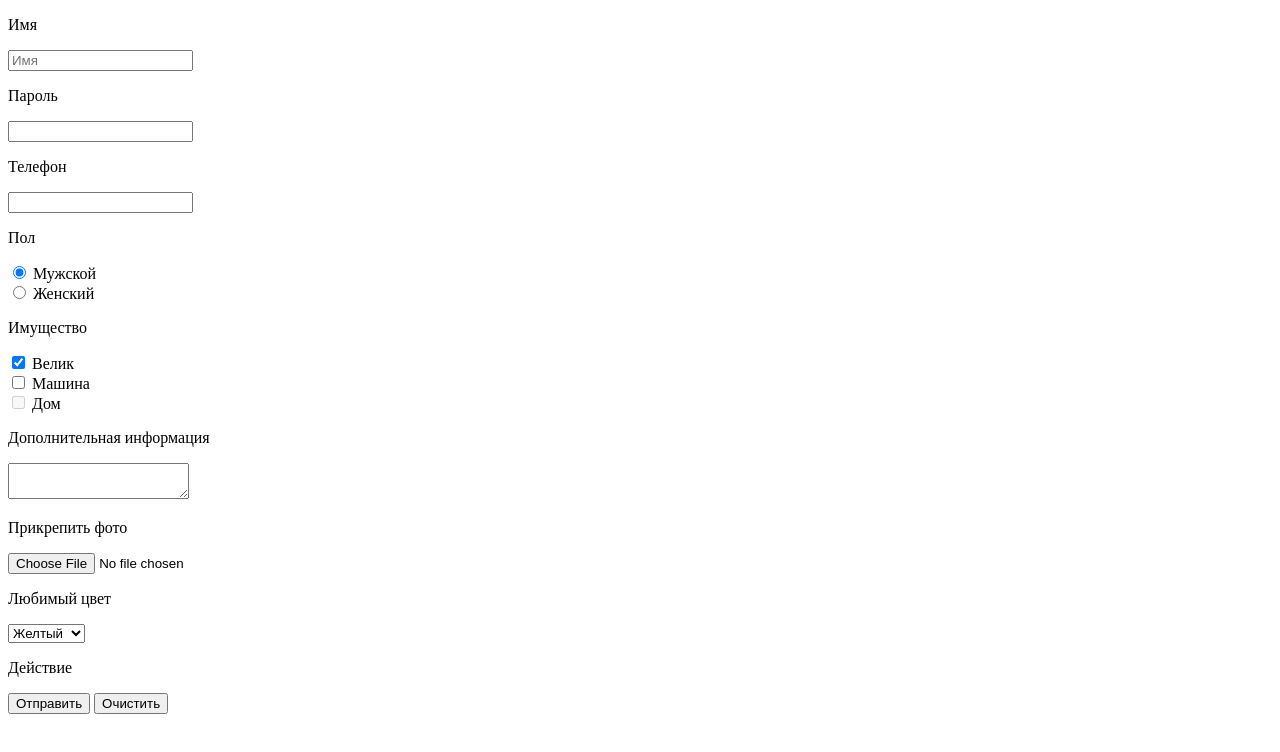
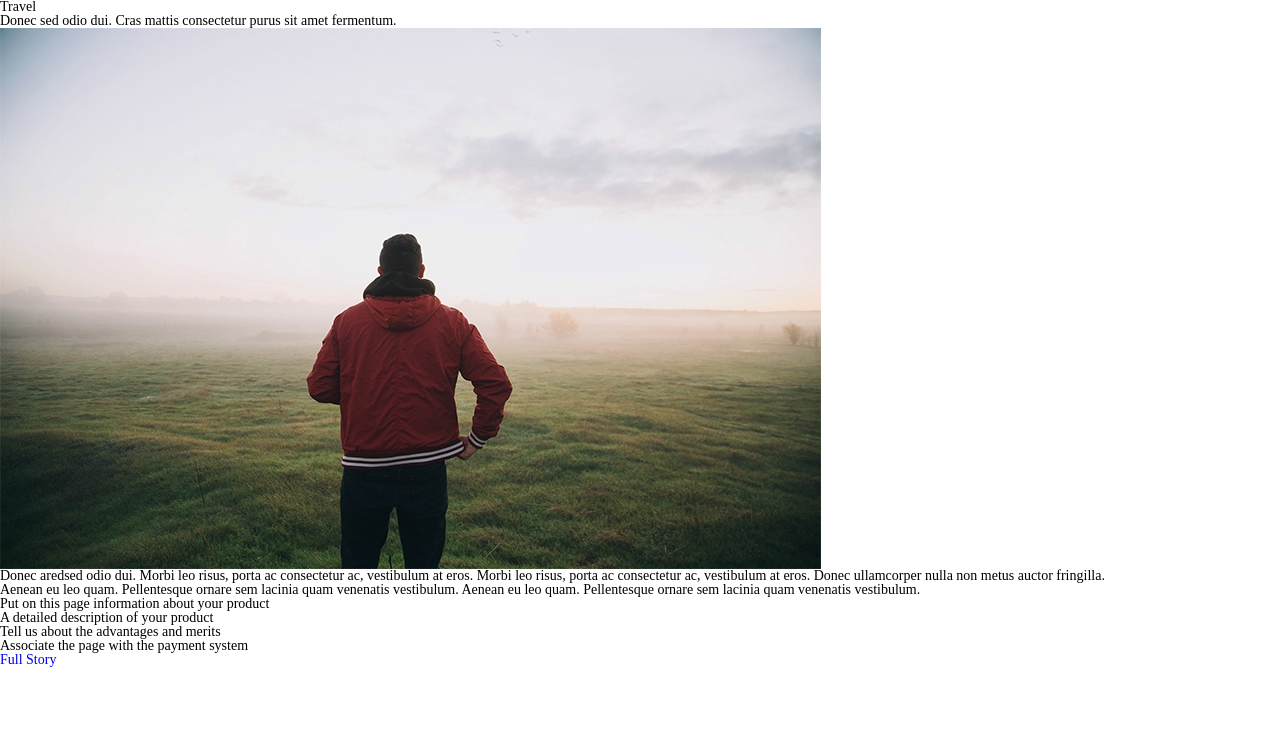
Before and after one commit to KHAZHI404/first_steps, a plain HTML site: page index.html in a window 1280 px wide. Drawn offline with Linux system fonts and the light colour scheme.

Commit message:
change html file for first lending

```diff
--- a/index.html
+++ b/index.html
@@ -1,67 +1,46 @@
 <!DOCTYPE html>
-<html lang="en">
+<html lang="en  ">
 <head>
     <meta charset="UTF-8">
     <meta http-equiv="X-UA-Compatible" content="IE=edge">
     <meta name="viewport" content="width=device-width, initial-scale=1.0">
-    <title>Document</title>
+    <title>Lending</title>
+    <link rel="stylesheet" href="style.css">
 </head>
 <body>
-    <form action='#' method="post" enctype="multipart/form-data">
-        <div>
-            <p>Имя</p>
-            <input placeholder="Имя" tabindex="1" name='username' type="text">
+    <div class="content">
+        <div class="content-top">
+            <div class="content-top_category">Travel</div>
+            <h1 class="content-top_title">
+                Donec sed odio dui. Cras mattis consectetur purus sit amet fermentum.
+            </h1>
         </div>
-        <div>
-            <p>Пароль</p>
-            <input tabindex="2" name="userpass" type="password">
+    </div>
+    <div class="content-image">
+        <div class="content-inage_item">
+            <img src="img/image.jpg" alt="">
         </div>
-        <div>
-            <p>Телефон</p>
-            <input tabindex="3" name="userphone" type="tel">
+    </div>
+    <div class="content-bottom">
+        <div class="content-bottom_text">
+            <p>Donec aredsed odio dui. Morbi leo risus, porta ac consectetur ac,
+                vestibulum at eros. Morbi leo risus, porta ac consectetur ac,
+                vestibulum at eros. Donec ullamcorper nulla non metus auctor fringilla.</p>
+            <p>Aenean eu leo quam. Pellentesque ornare sem lacinia quam venenatis
+                vestibulum. Aenean eu leo quam. Pellentesque ornare sem lacinia
+                quam venenatis vestibulum.</p>
         </div>
-        <div>
-            <p>Пол</p>
-            <div>
-                <input tabindex="4" checked type="radio" name="gender" value="male"/> Мужской
-            </div>
-            <div>
-                <input tabindex="4" type="radio" name="gender" value="female"/> Женский
-            </div>
-        </div>
-        <div>
-            <p>Имущество</p>
-            <div>
-                <input tabindex="5" checked type="checkbox" name="bike" value="yes" /> Велик
-            </div>
-            <div>
-                <input tabindex="6" type="checkbox" name="car" value="yes" /> Машина
-            </div>
-            <div>
-                <input tabindex="7" disabled type="checkbox" name="house" value="yes" /> Дом
-            </div>
-        </div>
-        <div>
-            <p>Дополнительная информация</p>
-            <textarea tabindex="8" name="text"></textarea>
-        </div>
-        <div>
-            <p>Прикрепить фото</p>
-            <input tabindex="9" type="file">
-        </div>
-        <div>
-            <p>Любимый цвет</p>
-            <select tabindex="10" name="color">
-                <option value="red">Красный</option>
-                <option value="green">Зеленый</option>
-                <option selected value="yellow ">Желтый</option>
-            </select>
-        </div>
-        <div>
-            <p>Действие</p>
-            <button tabindex="11" type="submit">Отправить</button>
-            <button tabindex="12" type="reset">Очистить</button>
-        </div>
-    </form>
+    </div>
+    <div class="content-bottom-info">
+        <ul class="content-bottom-info-list">
+            <li>Put on this page information about your product</li>
+            <li>A detailed description of your product</li>
+            <li>Tell us about the advantages and merits</li>
+            <li>Associate the page with the payment system</li>
+        </ul>
+    </div>
+    <a target="_blank" href="http://google.com" class="content-buttom-info_link">
+        <span>Full Story</span>
+    </a>
 </body>
 </html>
--- /dev/null
+++ b/style.css
@@ -0,0 +1,34 @@
+/*Обнуление*/
+*{
+	padding: 0;
+	margin: 0;
+	border: 0;
+}
+*,*:before,*:after{
+	-moz-box-sizing: border-box;
+	-webkit-box-sizing: border-box;
+	box-sizing: border-box;
+}
+:focus,:active{outline: none;}
+a:focus,a:active{outline: none;}
+nav,footer,header,aside{display: block;}
+html,body{
+	height: 100%;
+	width: 100%;
+	font-size: 100%;
+	line-height: 1;
+	font-size: 14px;
+	-ms-text-size-adjust: 100%;
+	-moz-text-size-adjust: 100%;
+	-webkit-text-size-adjust: 100%;
+}
+input,button,textarea{font-family:inherit;}
+input::-ms-clear{display: none;}
+button{cursor: pointer;}
+button::-moz-focus-inner {padding:0;border:0;}
+a, a:visited{text-decoration: none;}
+a:hover{text-decoration: none;}
+ul li{list-style: none;}
+img{vertical-align: top;}
+h1,h2,h3,h4,h5,h6{font-size:inherit;font-weight: 400;}
+/*--------------------*/
```
Also changed, not shown: img/bg.png (added), img/icons/arrow.svg (added), img/icons/check.png (added), img/image.jpg (added).
